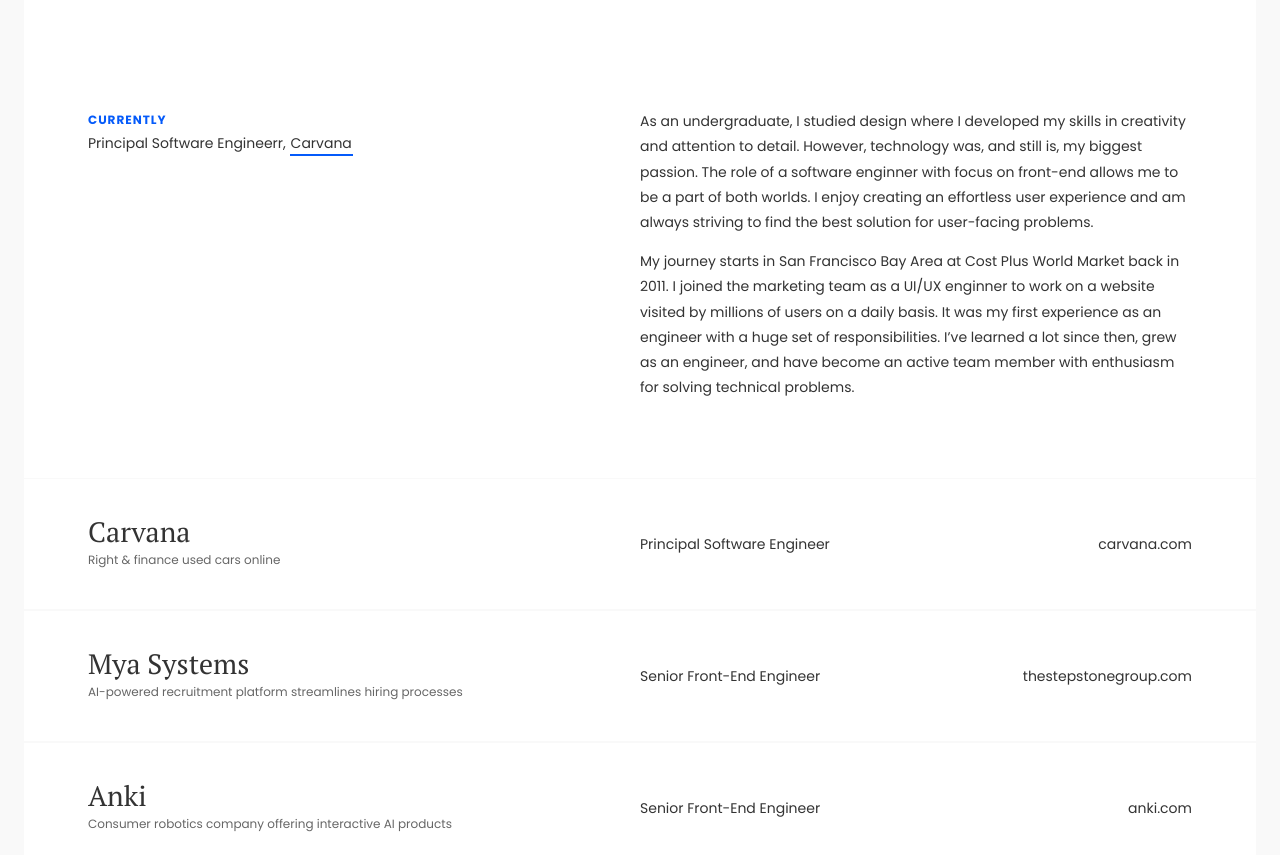
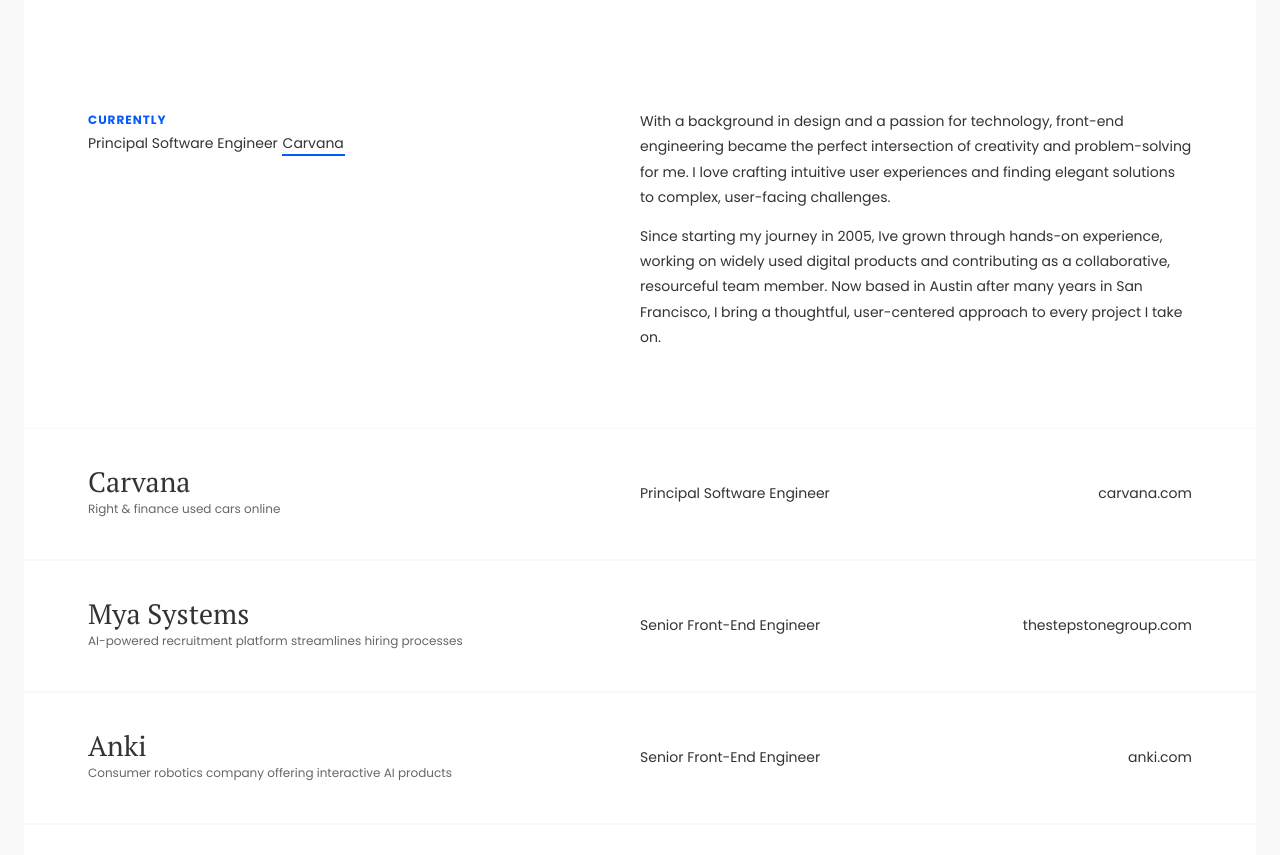
Before and after one commit to gumennii/gumennii.com, a website built with webpack: page src/page/index.html in a window 1280 px wide. Shown: the part 1063-1918 px from the top of the page. Built offline with nearby package versions, Linux system fonts and the light colour scheme.

Commit message:
feat: update more copy

```diff
--- a/src/partials/current.html
+++ b/src/partials/current.html
@@ -3,20 +3,15 @@
     <div class="o-grid__item">
       <h1 class="c-label">Currently</h1>
       <p class="c-paragraph">
-        Principal Software Engineerr, <a class="c-link" href="https://carvana.com/" target="_blank" rel="noopener">Carvana</a>
+        Principal Software Engineer <a class="c-link" href="https://carvana.com/" target="_blank" rel="noopener">Carvana</a>
       </p>
     </div>
     <div class="o-grid__item">
       <p class="c-paragraph">
-        As an undergraduate, I studied design where I developed my skills in creativity and attention to detail.
-        However, technology was, and still is, my biggest passion. The role of a software enginner with focus on front-end allows me to be a part of both worlds.
-        I enjoy creating an effortless user experience and am always striving to find the best solution for user-facing problems.
+        With a background in design and a passion for technology, front-end engineering became the perfect intersection of creativity and problem-solving for me. I love crafting intuitive user experiences and finding elegant solutions to complex, user-facing challenges.
       </p>
       <p class="c-paragraph">
-        My journey starts in San Francisco Bay Area at Cost Plus World Market back in 2011.
-        I joined the marketing team as a UI/UX enginner to work on a website visited by millions of users on a daily basis.
-        It was my first experience as an engineer with a huge set of responsibilities.
-        I’ve learned a lot since then, grew as an engineer, and have become an active team member with enthusiasm for solving technical problems.
+        Since starting my journey in 2005, Ive grown through hands-on experience, working on widely used digital products and contributing as a collaborative, resourceful team member. Now based in Austin after many years in San Francisco, I bring a thoughtful, user-centered approach to every project I take on.
       </p>
     </div>
   </div>
```
